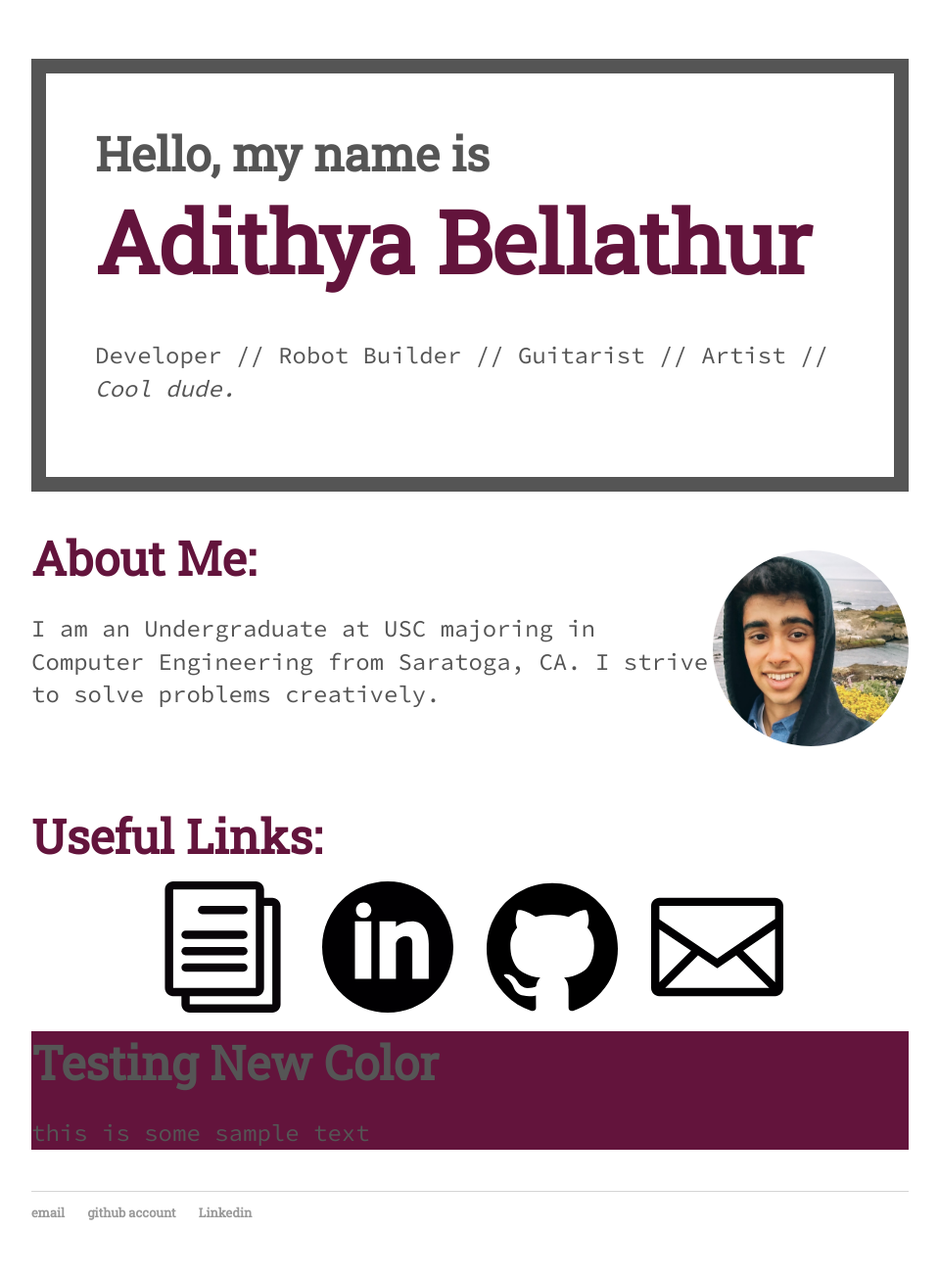
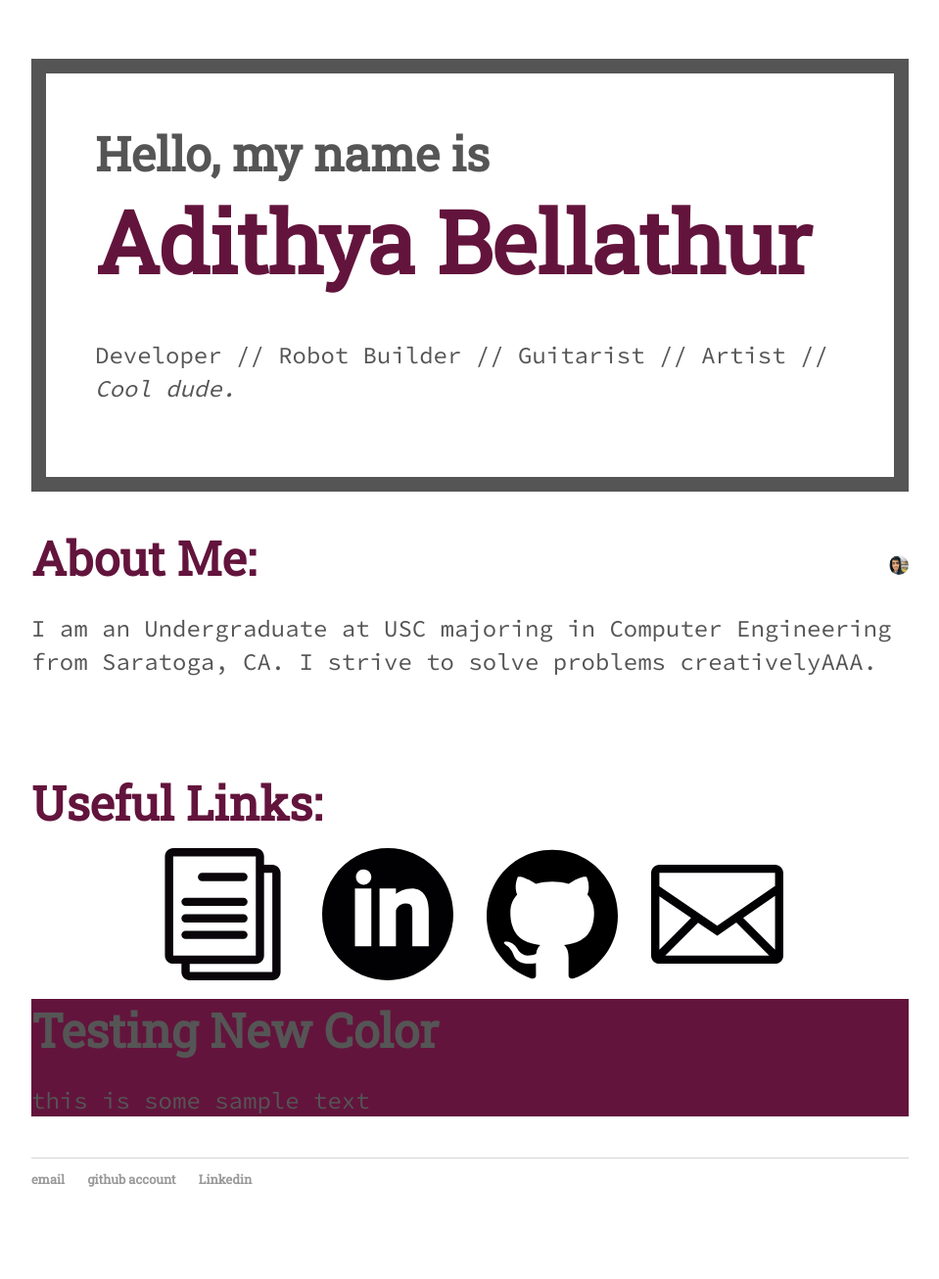
Before and after one commit to adibellathur/adibellathur.github.io, a Jekyll site: the page built from index.html, in a window 1280 px wide. Shown: the whole page at 98% size, without its empty margins (160-1119 px from the left). Built offline with Jekyll 4.4.1, drawn with Linux system fonts in a browser that asks for light colours; after the commit the page ends 1272 px from its top, so only the background shows below that.

Commit message:
testing flexible scaling

```diff
--- a/index.html
+++ b/index.html
@@ -12,10 +12,10 @@
 	<br>
 	<br>
 	<div>
-		<p style="float: right;"><img class="img-circle" src="pictures/me.jpg" height="200px" width="200px"></p>
+		<p style="float: right;"><img class="img-circle" src="pictures/me.jpg" height="20em" width="20em"></p>
 		<h3>About Me:</h3>
 		<p style="vertical-align:middle;">
-		I am an Undergraduate at USC majoring in Computer Engineering from Saratoga, CA. I strive to solve problems creatively.
+		I am an Undergraduate at USC majoring in Computer Engineering from Saratoga, CA. I strive to solve problems creativelyAAA.
 		</p>
 	</div>
 	<br>
```
